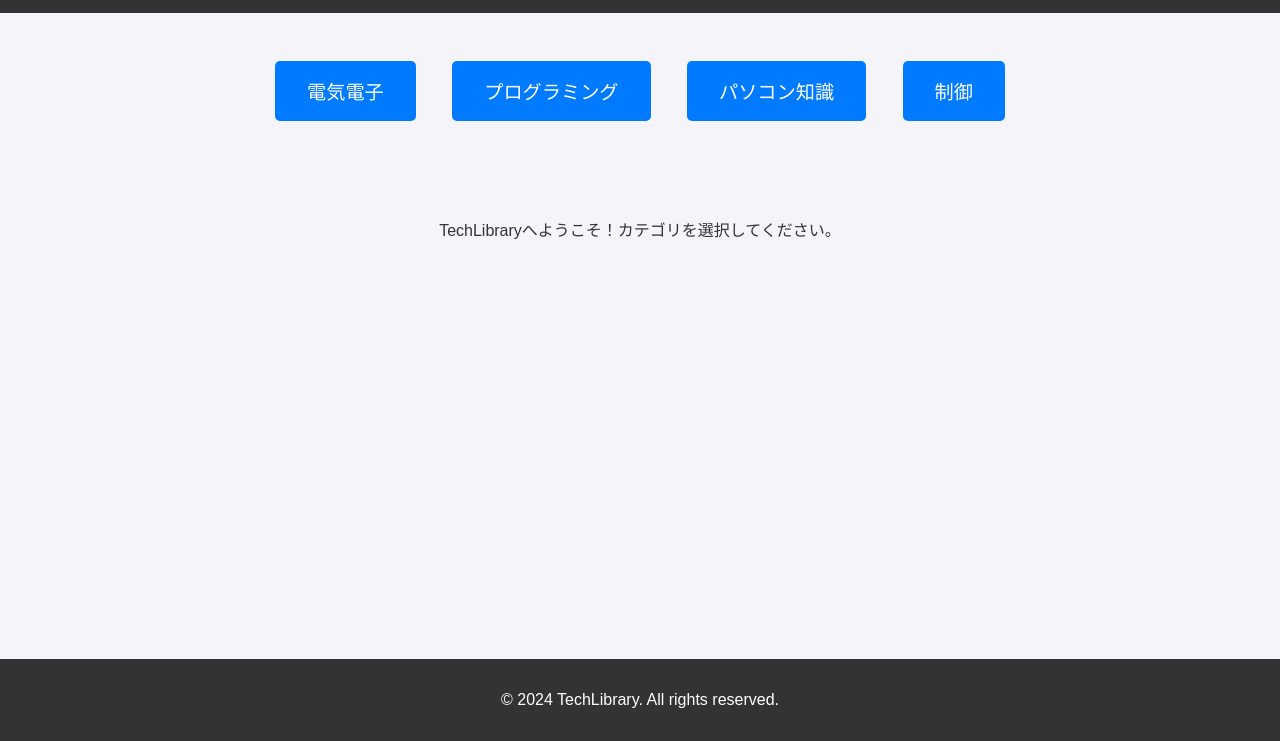
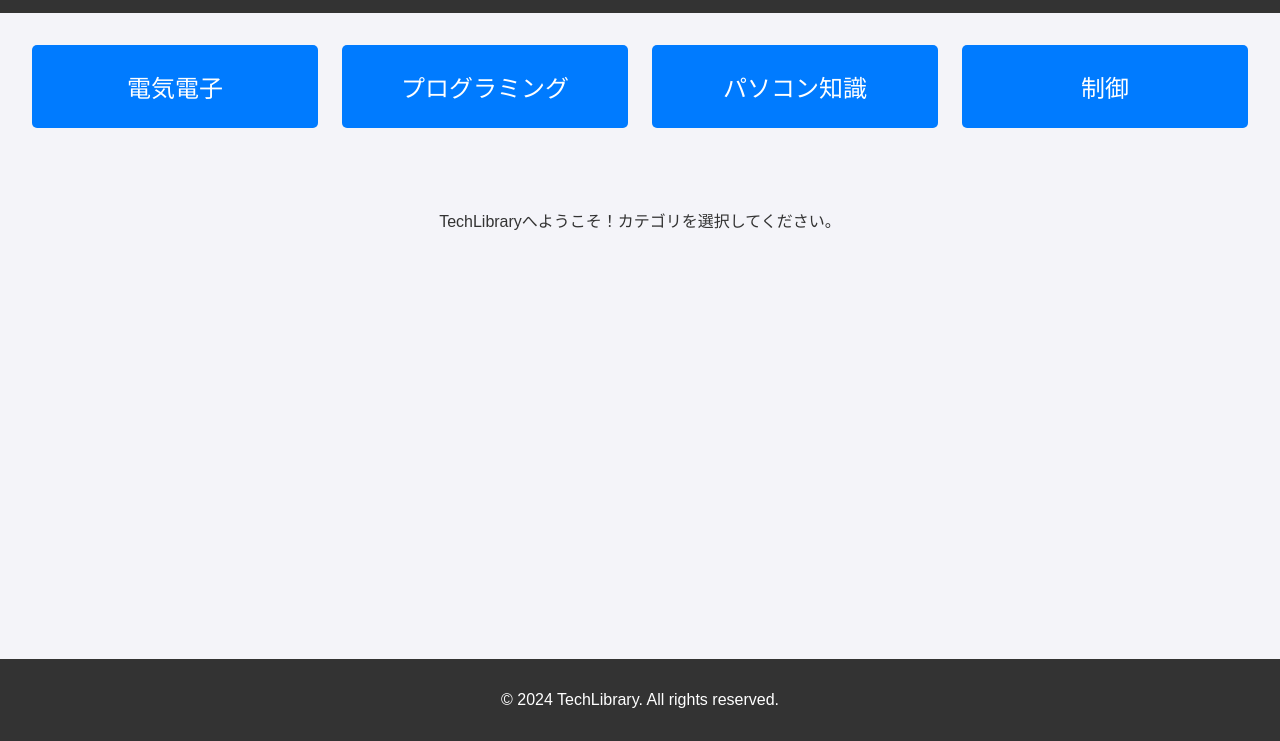
Before and after one commit to syun88/TechLibrary, a plain HTML site: page index.html in a window 1280 px wide. Both pictures are taken after a click on the button "メニュー". Shown: the part 59-800 px from the top of the page. Drawn offline with Linux system fonts and the light colour scheme.

Commit message:
Update index.html

```diff
--- a/index.html
+++ b/index.html
@@ -38,21 +38,25 @@
             background-color: #0056b3;
         }
         .category-container {
-            display: none; /* 最初は隠す */
+            display: none; /* 最初は非表示 */
             padding: 2rem;
             text-align: center;
         }
+        .category-container .category-grid {
+            display: grid;
+            grid-template-columns: repeat(auto-fit, minmax(200px, 1fr));
+            gap: 1.5rem;
+            justify-content: center;
+            align-items: center;
+        }
         .category-container a {
-            display: inline-block;
-            margin: 1rem;
-            padding: 1rem 2rem;
-            font-size: 1.2rem;
+            padding: 1.5rem 2rem;
+            font-size: 1.5rem; /* ボタンを少し大きく */
             color: #fff;
             background-color: #007bff;
-            border: none;
             border-radius: 5px;
             text-decoration: none;
-            cursor: pointer;
+            display: inline-block;
             transition: background-color 0.3s ease;
         }
         .category-container a:hover {
@@ -76,10 +80,12 @@
     </header>
     <main>
         <div class="category-container" id="categoryMenu">
-            <a href="electric.html">電気電子</a>
-            <a href="programming.html">プログラミング</a>
-            <a href="computer.html">パソコン知識</a>
-            <a href="control.html">制御</a>
+            <div class="category-grid">
+                <a href="electric.html">電気電子</a>
+                <a href="programming.html">プログラミング</a>
+                <a href="computer.html">パソコン知識</a>
+                <a href="control.html">制御</a>
+            </div>
         </div>
         <p style="text-align: center; padding: 2rem;">TechLibraryへようこそ！カテゴリを選択してください。</p>
     </main>
```
